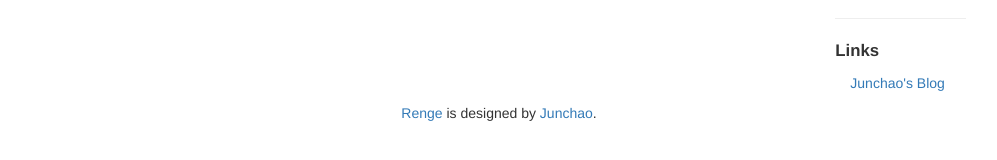
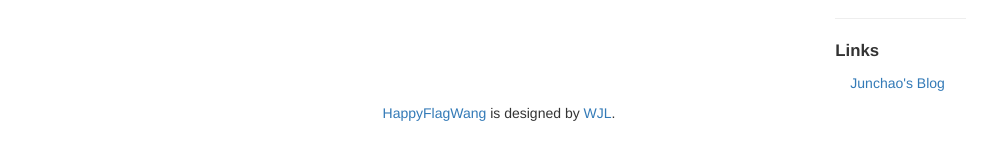
Before and after one commit to happyflag/happyflag.github.io, a Jekyll site: the page built from index.html, in a window 1280 px wide. Shown: the part 366-526 px from the top of the page, without its empty margins (141-1138 px from the left). Built offline with Jekyll 4.4.1, drawn with Linux system fonts in a browser that asks for light colours; the list of posts is cut into pages by our own code.

Commit message:
20181019-3

```diff
--- a/_includes/footer.html
+++ b/_includes/footer.html
@@ -1,8 +1,8 @@
 <!-- footer -->
 <div class="col-xs-12 span9">
   <p class="text-center">
-    <a href="https://github.com/billyfish152/Renge">Renge</a> is designed by
-    <a href="https://www.junchaowang.com">Junchao</a>.</p></div>
+    <a href="https://github.com/happyflag/happyflag.github.io">HappyFlagWang</a> is designed by
+    <a href="https://www.junchaowang.com">WJL</a>.</p></div>
 </div>
 </div>
 <script src="https://code.jquery.com/jquery.js"></script>
```
